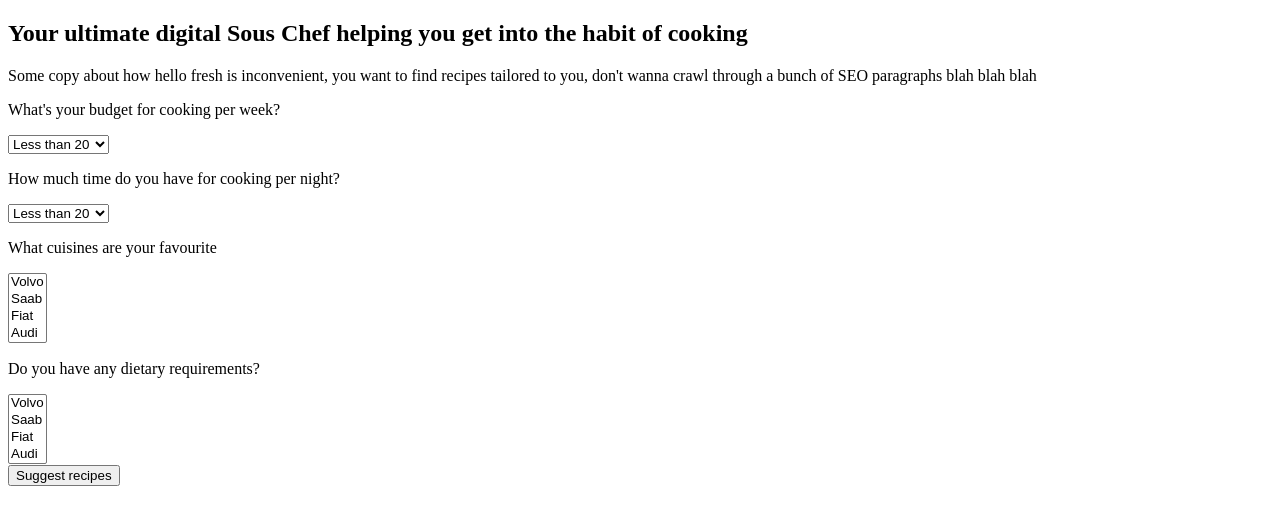
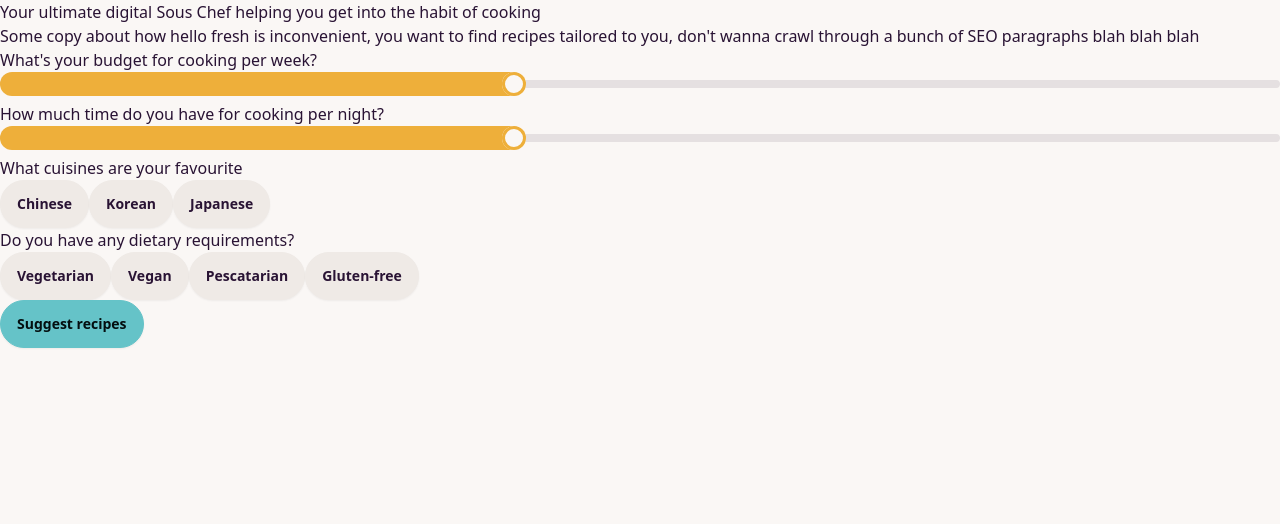
Before and after one commit to arnoldboy123/HomeCook, a Next.js app: page / in a window 1280 px wide. Shown: the top 524 px of the page. Built offline with nearby package versions, Linux system fonts and the light colour scheme.

Commit message:
Bare bone UI component without backend functionality

```diff
--- a/src/app/globals.css
+++ b/src/app/globals.css
@@ -1,6 +1,6 @@
-/* @tailwind base;
+@tailwind base;
 @tailwind components;
-@tailwind utilities; */
+@tailwind utilities;
 
 /* :root {
   --foreground-rgb: 0, 0, 0;
--- a/src/app/page.js
+++ b/src/app/page.js
@@ -1,8 +1,11 @@
+'use client'
+
 import Image from "next/image";
+import React, { useState } from "react";
 
 export default function Home() {
   return (
-    <>
+    <html data-theme="cupcake">
       <section>
         <h1>Your ultimate digital Sous Chef helping you get into the habit of cooking</h1>
         <p>Some copy about how hello fresh is inconvenient, you want to find recipes tailored to you, don't wanna crawl through a bunch of SEO paragraphs blah blah blah</p>
@@ -10,38 +13,64 @@ export default function Home() {
       <section>
         <form>
           <p>What's your budget for cooking per week?</p>
-          <select id="budget" name="amont">
-            <option value="<20">Less than 20</option>
-            <option value="<20-40">20-40</option>
-            <option value="<40-60">40-60</option>
-            <option value=">60">More than 50</option>
-          </select>
+          <Slider />
           <p>How much time do you have for cooking per night?</p>
-          <select id="time" name="duration">
-            <option value="<20">Less than 20</option>
-            <option value="<20-40">20-40</option>
-            <option value="<40-60">40-60</option>
-            <option value=">60">More than 50</option>
-          </select>
+          <Slider />
           <p>What cuisines are your favourite</p>
-          <select id="Cuisine" name="type" size="4" multiple>
-            <option value="Chinese">Volvo</option>
-            <option value="Japanese">Saab</option>
-            <option value="Korean">Fiat</option>
-            <option value="South East Asian">Audi</option>
-          </select>
+          <Choices options={["Chinese", "Korean", "Japanese"]}/>
           <p>Do you have any dietary requirements?</p>
-          <select id="Dietary requirements" name="type" size="4" multiple>
-            <option value="Vegetarian">Volvo</option>
-            <option value="Vegan">Saab</option>
-            <option value="Pescatarian">Fiat</option>
-            <option value="Gluten Free">Audi</option>
-          </select>
-          {/* Remove line break when we have css */}
-          <br></br>
-          <button>Suggest recipes</button>
+          <Choices options={["Vegetarian", "Vegan", "Pescatarian", "Gluten-free"]}/>
+          <button class="btn btn-primary" onClick={(e) => e.preventDefault()}>Suggest recipes</button>
         </form>
       </section>
-    </>
+    </html>
   );
 }
+
+function Choices({ options }) {
+  // Assuming options is defined and passed correctly as shown in previous examples
+  const initialState = options.reduce((acc, option) => {
+    acc[option] = false; // false indicates inactive, true indicates active
+    return acc;
+  }, {});
+
+  const [choices, setChoices] = useState(initialState);
+
+  const handleClick = (e) => {
+    e.preventDefault();
+    const choiceId = e.target.id;
+    setChoices(prevChoices => ({
+      ...prevChoices,
+      [choiceId]: !prevChoices[choiceId] // Toggle the state
+    }));
+  };
+
+  return (
+    <div>
+      {Object.entries(choices).map(([choice, isSelected]) => (
+        <button
+          key={choice}
+          className={`btn ${isSelected ? 'btn-active' : ''}`} // Dynamically set class
+          id={choice}
+          onClick={handleClick}
+        >
+          {choice}
+        </button>
+      ))}
+    </div>
+  );
+}
+
+function Slider() {
+  const [value, setValue] = useState(40)
+
+  const handleChange = (e) => {
+    setValue(e.target.value)
+  }
+
+  return (
+    <div class = "slidercontainer">
+    <input type="range" min="0" max="100" value={value} className="range range-accent" onChange={handleChange}/>
+  </div>
+  )
+}
--- a/tailwind.config.js
+++ b/tailwind.config.js
@@ -14,5 +14,10 @@ module.exports = {
       },
     },
   },
-  plugins: [],
+  plugins: [
+    require('daisyui'),
+  ],
+  daisyui: {
+    themes: ["light", "dark", "cupcake"]
+  }
 };
```
